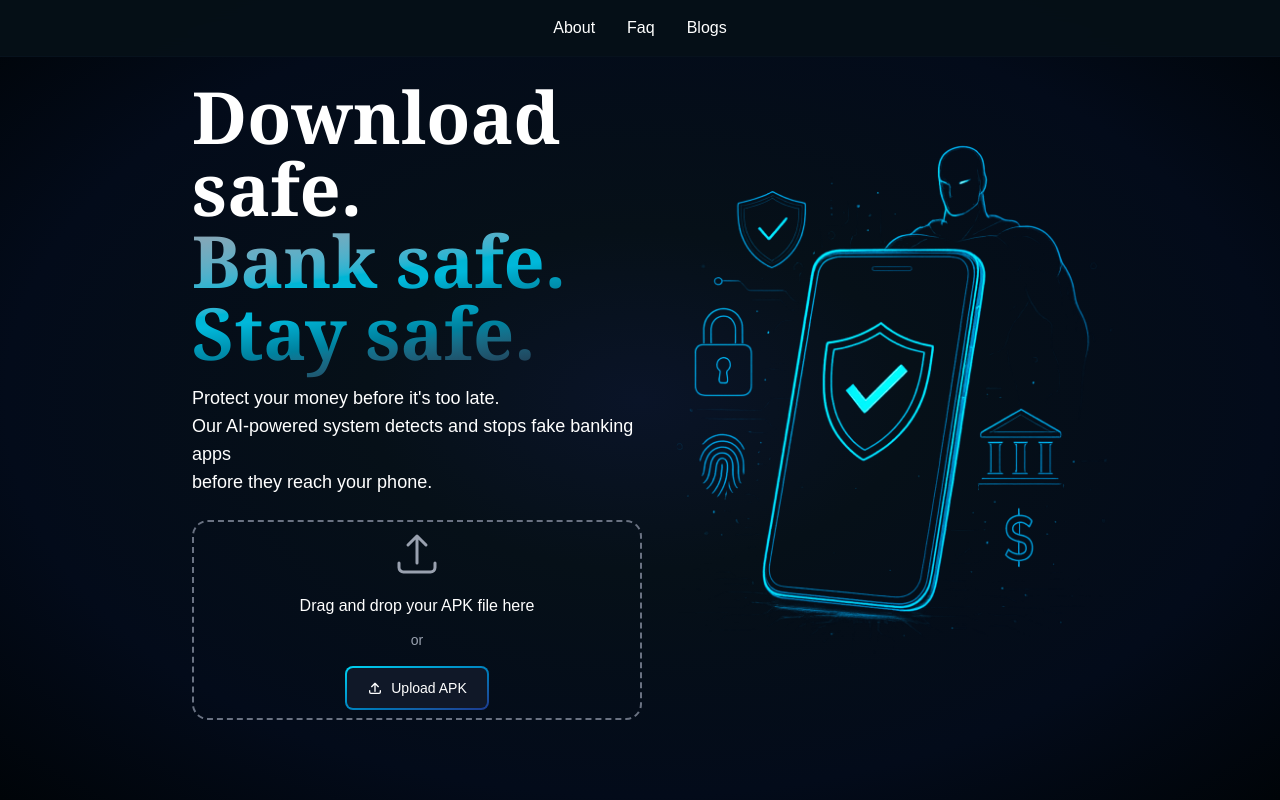
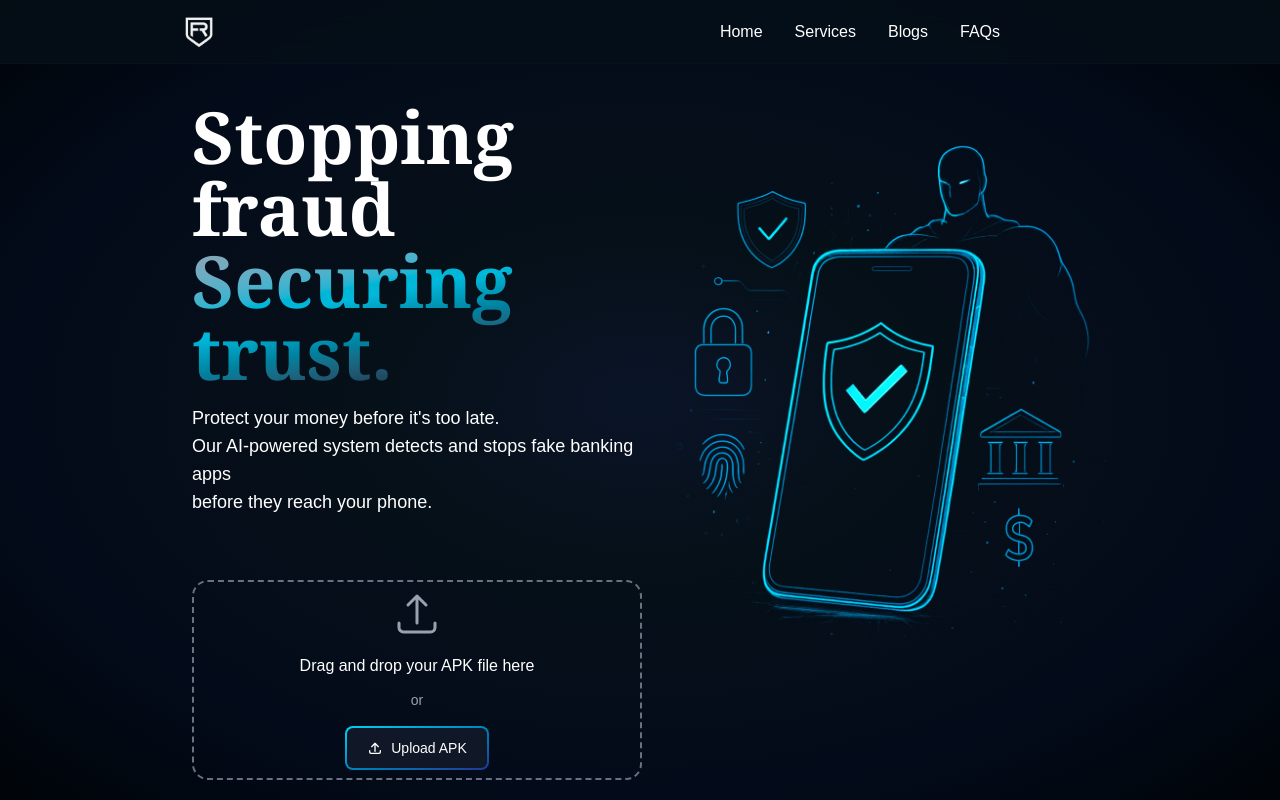
Before and after one commit to mannat244/Fake_Banking_APK_Detection, a Next.js app: page / in a window 1280 px wide. Shown: the top 800 px of the page. Built offline with nearby package versions, Linux system fonts and the light colour scheme; no server answers.

Commit message:
added logo

```diff
--- a/app/components/Hero.js
+++ b/app/components/Hero.js
@@ -33,22 +33,23 @@ const Hero = () => {
          style={{
            background: "radial-gradient(ellipse at center, #0a1428 0%, #061018 30%, #030b1a 70%, #000408 100%)"
          }}>
-      <div className="flex flex-col justify-center ml-16">
+      <div className="flex flex-col justify-center ml-16 mt-20">
         <h1 className="text-7xl font-bold mb-4 font-serif">
-          <span className="text-white">Download safe.</span><br></br>
-          <span className="bg-gradient-to-tl from-slate-800 via-cyan-500 to-zinc-400 bg-clip-text text-transparent">Bank safe.<br></br> Stay safe.</span>
+          <span className="text-white">Stopping fraud</span><br></br>
+          <span className="bg-gradient-to-tl from-slate-800 via-cyan-500 to-zinc-400 bg-clip-text text-transparent">Securing trust.</span>
         </h1>
         <p className="text-lg text-white mb-6 font-sans">
          Protect your money before it's too late.<br></br>Our AI-powered system detects and stops fake banking apps<br></br> before they reach your phone.
         </p>
 
-        {/* Drag and Drop Upload Area - Adjusted padding and button styling */}
+
         <div
           className={`relative border-2 border-dashed rounded-2xl py-2 px-8 w-[450px] flex items-center justify-center transition-all duration-300 ${
             isDragOver
               ? 'border-cyan-400 bg-cyan-500/10'
               : 'border-gray-500 hover:border-cyan-500'
           }`}
+          style={{ marginTop: '2.5rem' }} // <-- Increased top margin for more distance
           onDragOver={handleDragOver}
           onDragLeave={handleDragLeave}
           onDrop={handleDrop}
--- a/app/components/NavBar.js
+++ b/app/components/NavBar.js
@@ -4,16 +4,22 @@ import React from 'react'
 
 const NavBar = () => {
   return (
-    <nav className="fixed top-0 left-0 w-full z-50 flex items-center justify-center p-4 backdrop-blur-md"
-         style={{
-           background: "rgba(6, 16, 24, 0.95)",
-           borderBottom: "1px solid rgba(14, 27, 46, 0.3)"
-         }}>
+    <nav className="fixed top-0 left-0 w-full h-16 z-50 flex items-center justify-between px-6 border-b border-[#0e1b2e4d] backdrop-blur-lg bg-[#061018]/80">
+      {/* Logo Section */}
+      <div className="flex items-center">
+        <img
+          src="/designs/logo.png"
+          alt="Logo"
+          className="h-12 w-auto object-contain cursor-pointer ml-35"
+        />
+      </div>
 
-      <div className="flex gap-8 items-center">
-        <a href="#about" className="text-white hover:text-[#47a4d7] font-medium transition duration-300">About</a>
-        <a href="#faq" className="text-white hover:text-[#47a4d7] font-medium transition duration-300">Faq</a>
+      {/* Links Section */}
+      <div className="flex gap-8 items-center mr-64">
+        <a href="#home" className="text-white hover:text-[#47a4d7] font-medium transition duration-300">Home</a>
+        <a href="#about" className="text-white hover:text-[#47a4d7] font-medium transition duration-300">Services</a>
         <a href="#blog" className="text-white hover:text-[#47a4d7] font-medium transition duration-300">Blogs</a>
+        <a href="#faq" className="text-white hover:text-[#47a4d7] font-medium transition duration-300">FAQs</a>
       </div>
     </nav>
   )
--- a/app/page.js
+++ b/app/page.js
@@ -10,10 +10,10 @@ export default function Home() {
   return (
     <div>
       <NavBar/>
-      <section id="about">
+      <section id="home">
         <Hero/>
       </section>
-      <section id="service">
+      <section id="about">
         <About/>
       </section>
 
```
Also changed, not shown: public/designs/logo.png (added).
